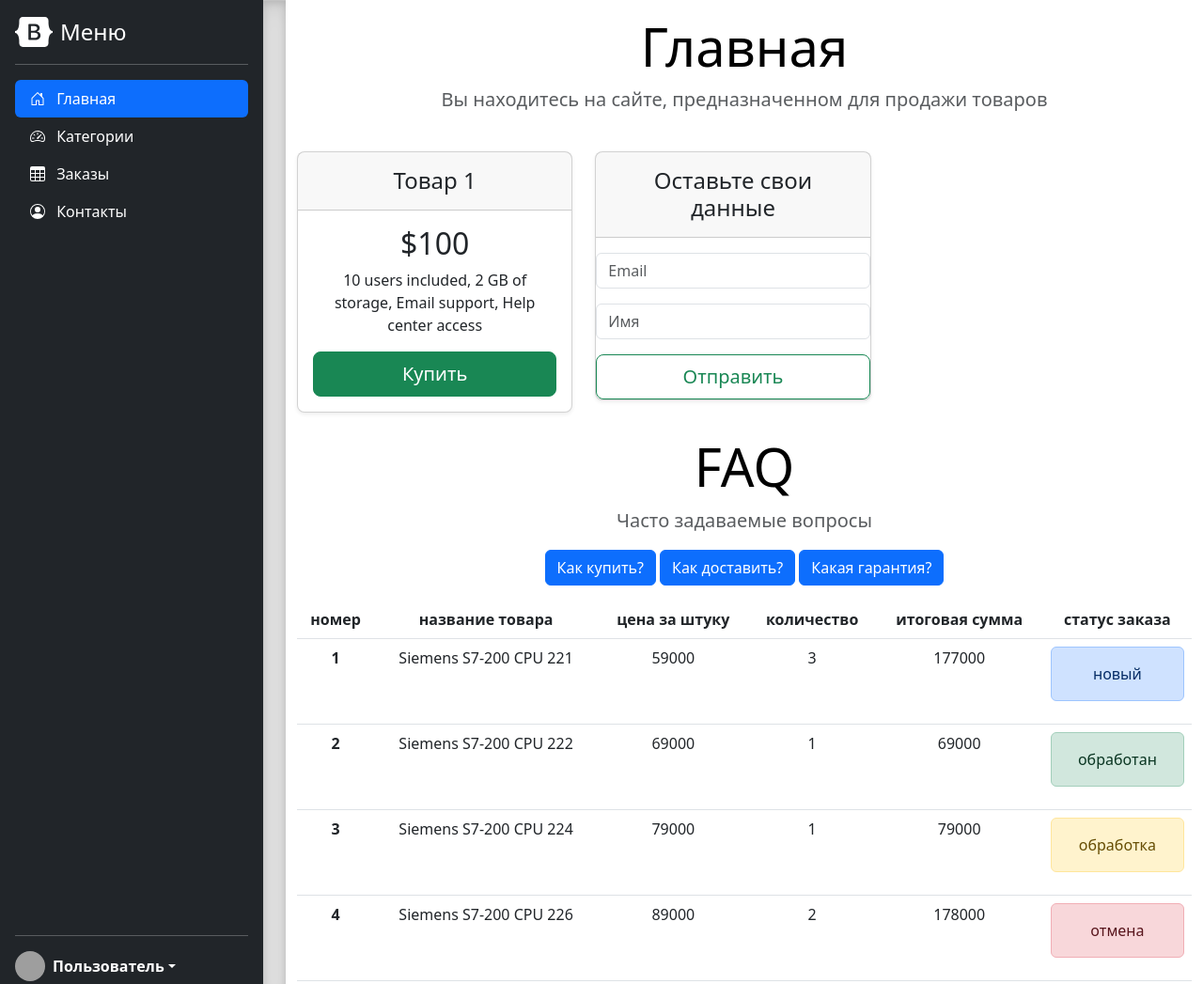
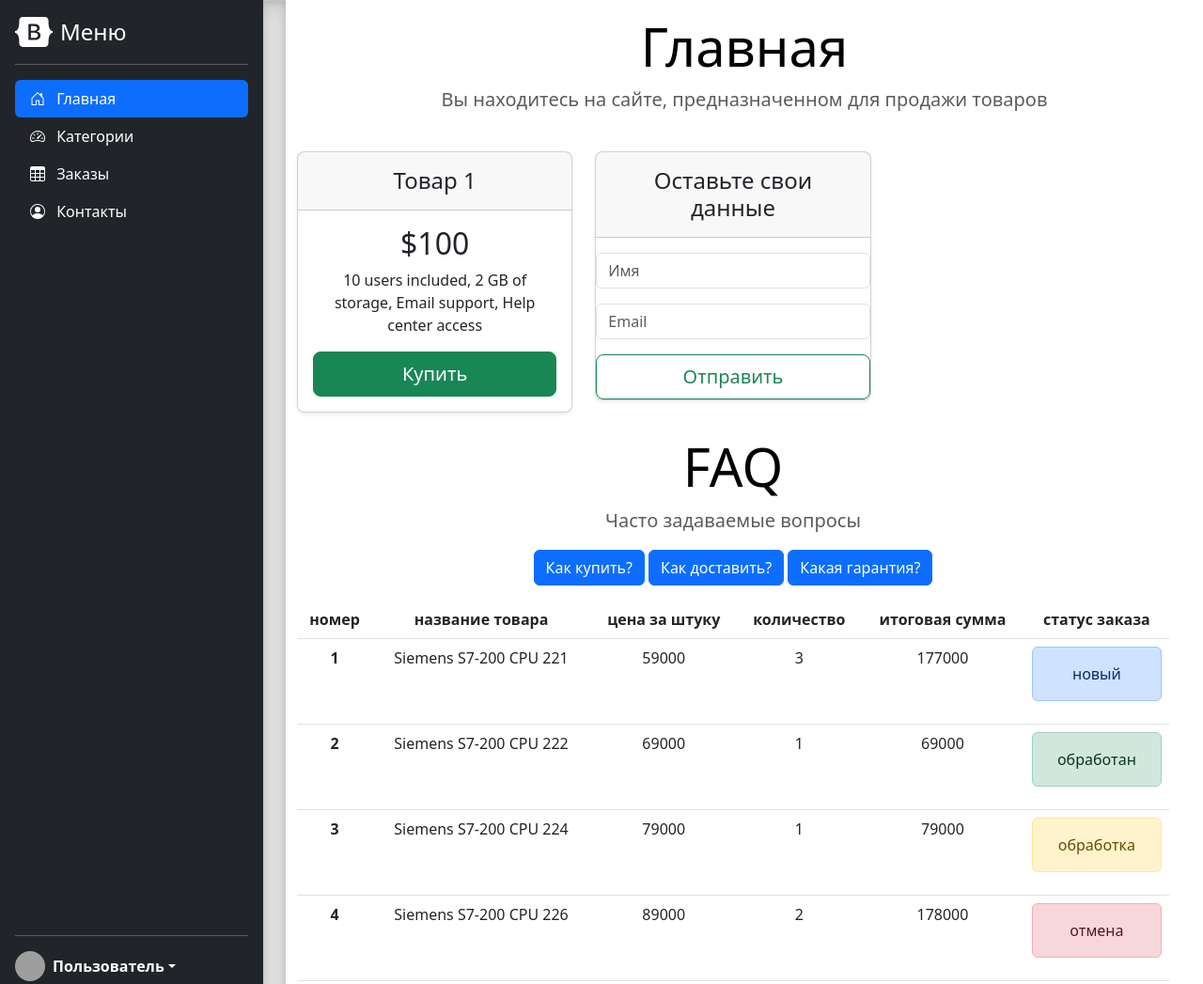
Before and after one commit to ualex90/HW_19_1, a plain HTML site: page index.html in a window 1280 px wide. Shown: the top 1047 px of the page at 94% size. Drawn offline with nearby package versions, Linux system fonts and the light colour scheme; grey boxes are pictures that could not be loaded.

Commit message:
fixed index.html

```diff
--- a/index.html
+++ b/index.html
@@ -290,20 +290,19 @@
                         <div class="card-header py-3 mb-3">
                             <h4 class="my-0 fw-normal">Оставьте свои данные</h4>
                         </div>
-                        <div class="form">
+                        <form method="get">
                             <div class="form-group mb-3">
-                                <input type="text" class="form-control" id="exampleInputName" placeholder="Email"
+                                <input name="name" type="text" class="form-control" id="exampleInputName" placeholder="Имя"
                                        aria-describedby="emailHelp">
                             </div>
                             <div class="form-group mb-3">
-                                <input type="email" class="form-control" id="exampleInputEmail1" placeholder="Имя"
+                                <input name="email" type="email" class="form-control" id="exampleInputEmail1" placeholder="Email"
                                        aria-describedby="emailHelp">
                             </div>
-                            <button type="button" class="w-100 btn btn-lg btn-outline-success">Отправить</button>
-                        </div>
+                            <button type="submit" class="w-100 btn btn-lg btn-outline-success">Отправить</button>
+                        </form>
                     </div>
                 </div>
-            </div>
             <div class="text-center">
                 <h1 class="display-4 fw-normal text-body-emphasis">FAQ</h1>
                 <p class="fs-5 text-body-secondary">Часто задаваемые вопросы</p>
```
